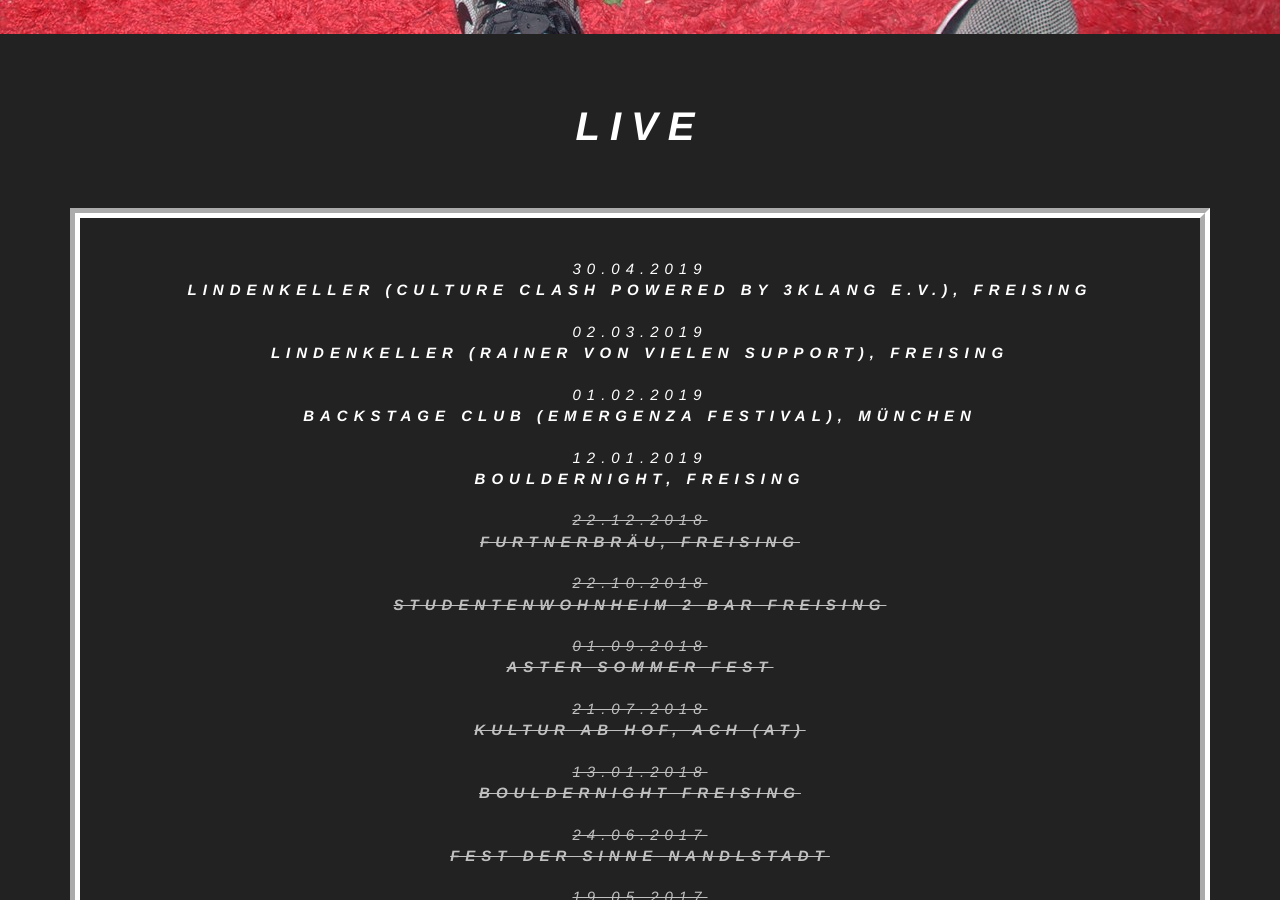
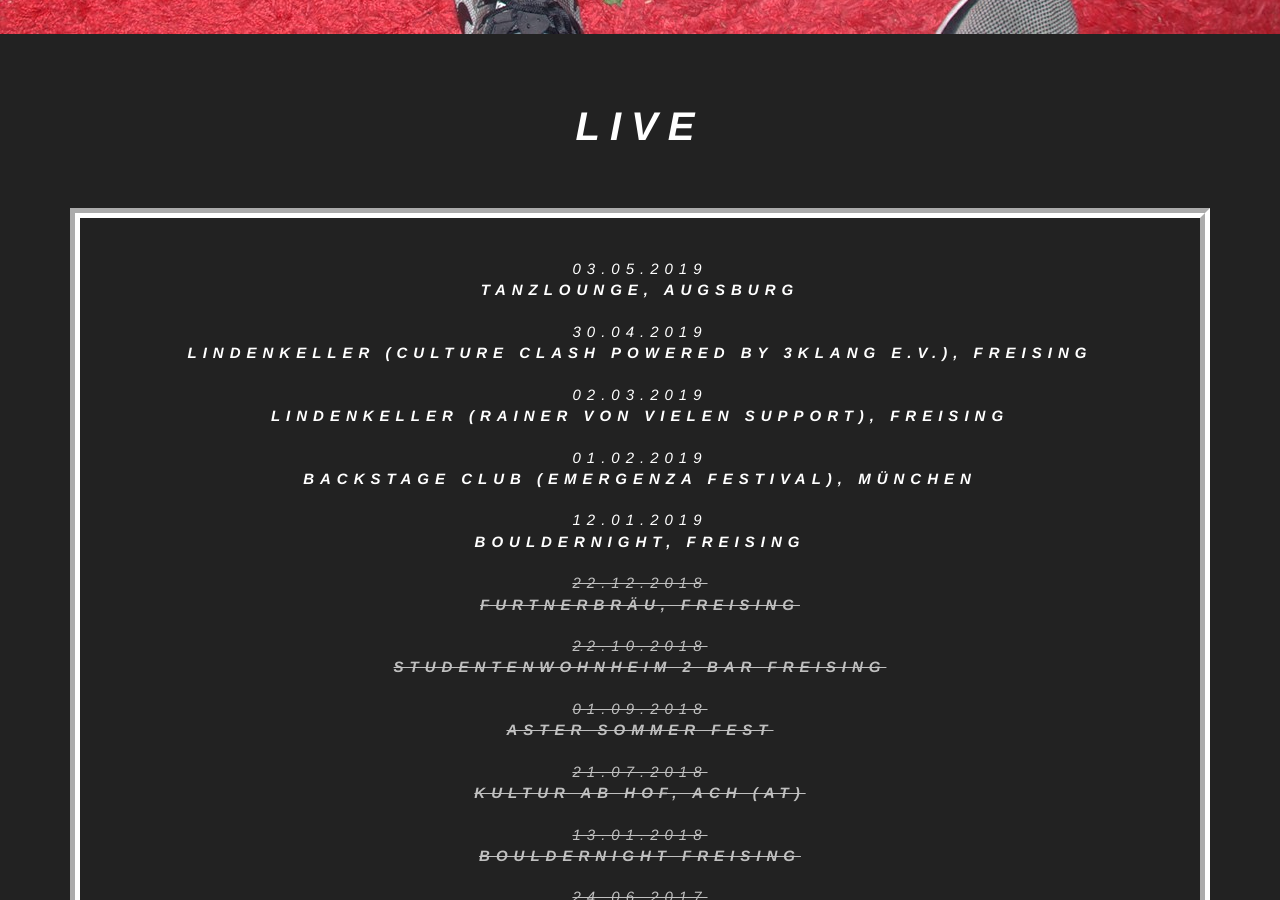
Before and after one commit to jabbadafunk/jabbadafunk.github.io, a Jekyll site: the page built from index.html, in a window 1280 px wide and 900 px high, scrolled down 866 px. Built offline with Jekyll 4.4.1, drawn with Linux system fonts in a browser that asks for light colours.

Commit message:
Update from Forestry.io - Updated gigs.yml

```diff
--- a/_data/gigs.yml
+++ b/_data/gigs.yml
@@ -1,4 +1,7 @@
 ---
+- location: Tanzlounge, Augsburg
+  date: 03.05.2019
+  completed: false
 - location: Lindenkeller (Culture Clash powered by 3Klang e.V.), Freising
   date: 30.04.2019
   completed: false
```
